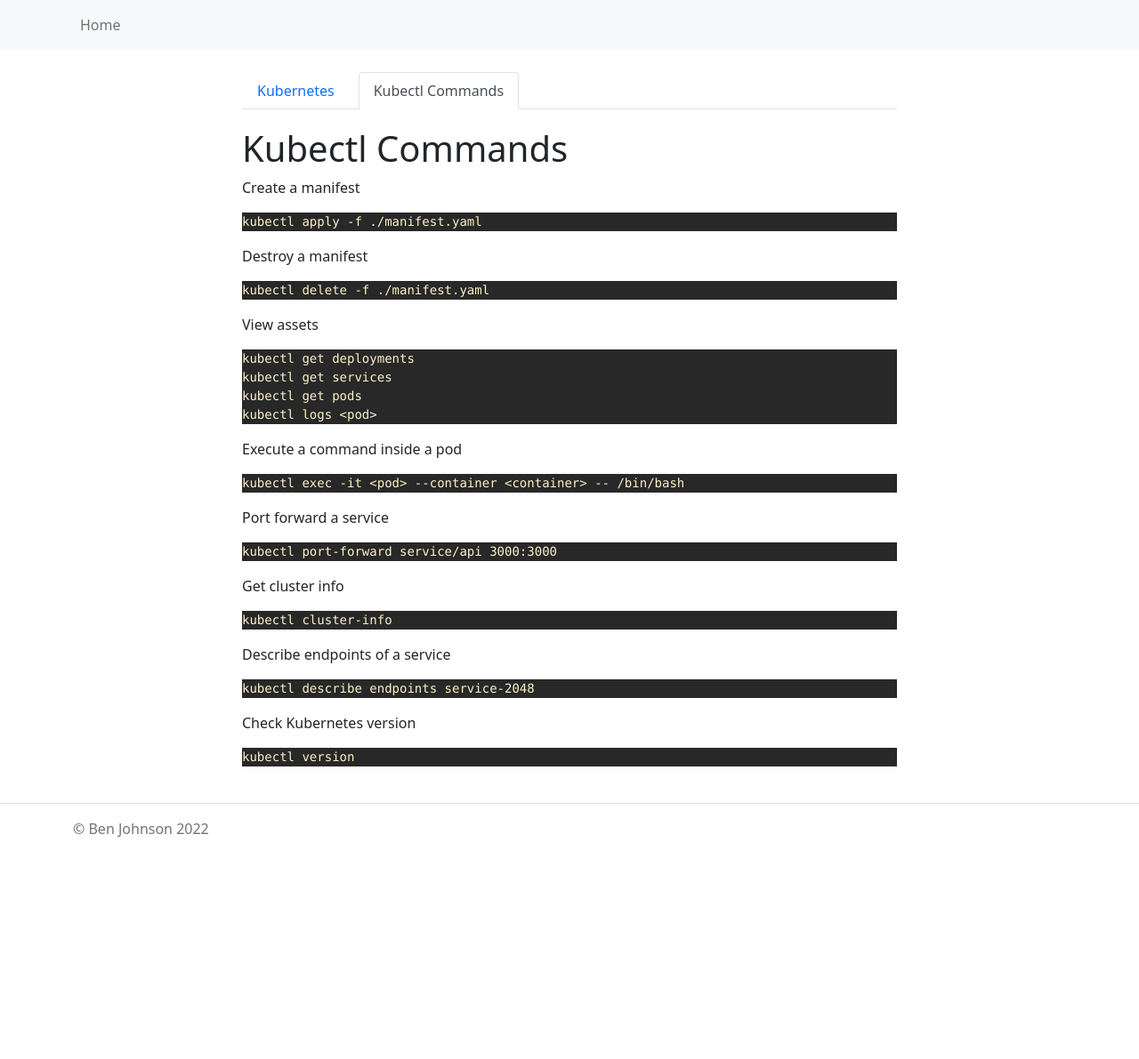
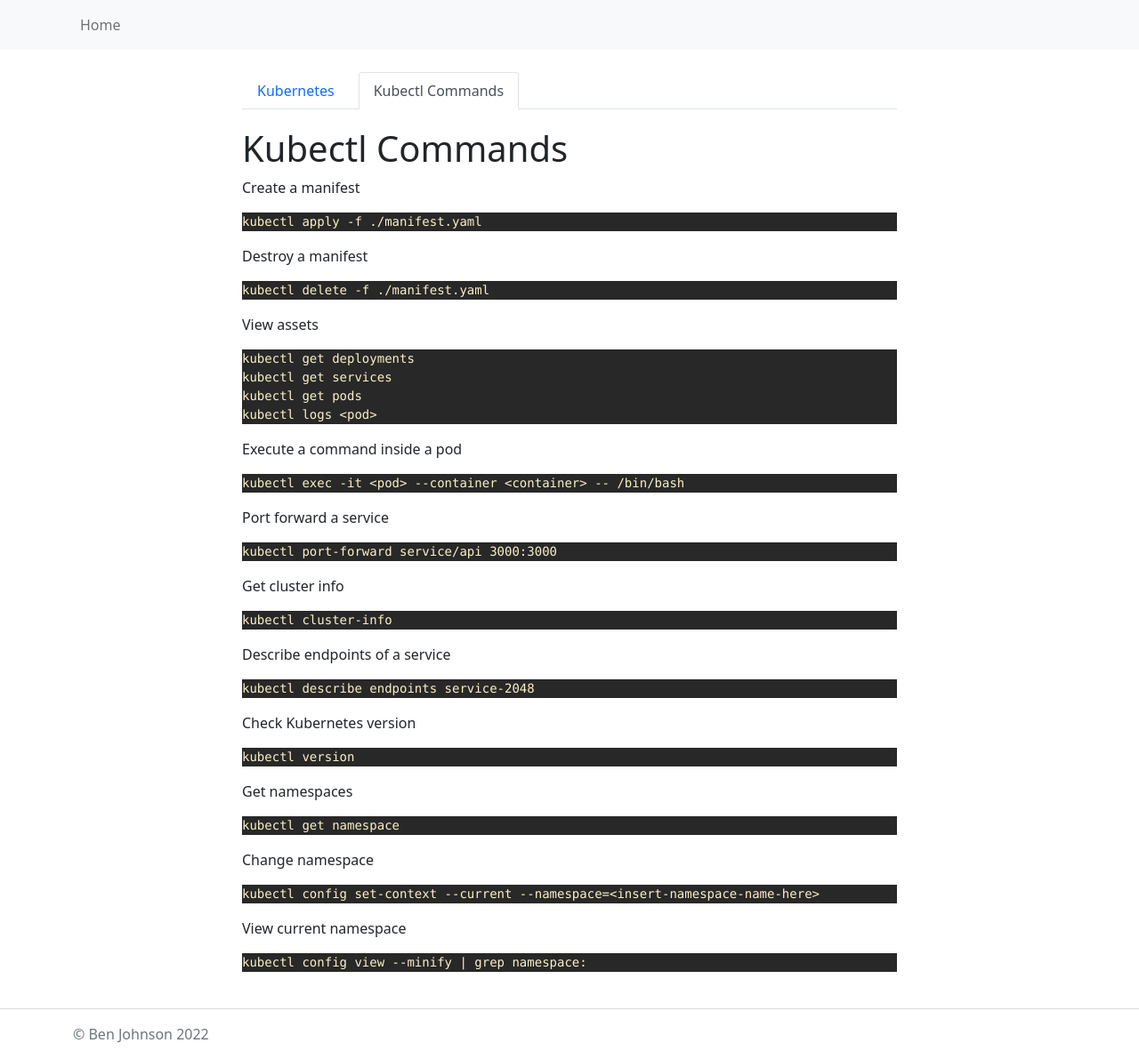
Before and after one commit to bdjohnson529/codechalet.com, a Jekyll site: the page built from _docs/kubernetes/kubectl.md, in a window 1280 px wide. Shown: the whole page at 89% size. Built offline with Jekyll 4.4.1, drawn with Linux system fonts in a browser that asks for light colours; nearby versions of some CDN libraries; before the commit the page ends 960 px from its top, so only the background shows below that.

Commit message:
feat: add kubectl

````diff
--- a/_docs/kubernetes/kubectl.md
+++ b/_docs/kubernetes/kubectl.md
@@ -49,3 +49,18 @@
 ```
 kubectl version
 ```
+
+Get namespaces
+```
+kubectl get namespace
+```
+
+Change namespace
+```
+kubectl config set-context --current --namespace=<insert-namespace-name-here>
+```
+
+View current namespace
+```
+kubectl config view --minify | grep namespace:
+```
````
Also changed, not shown: 1 other file.
